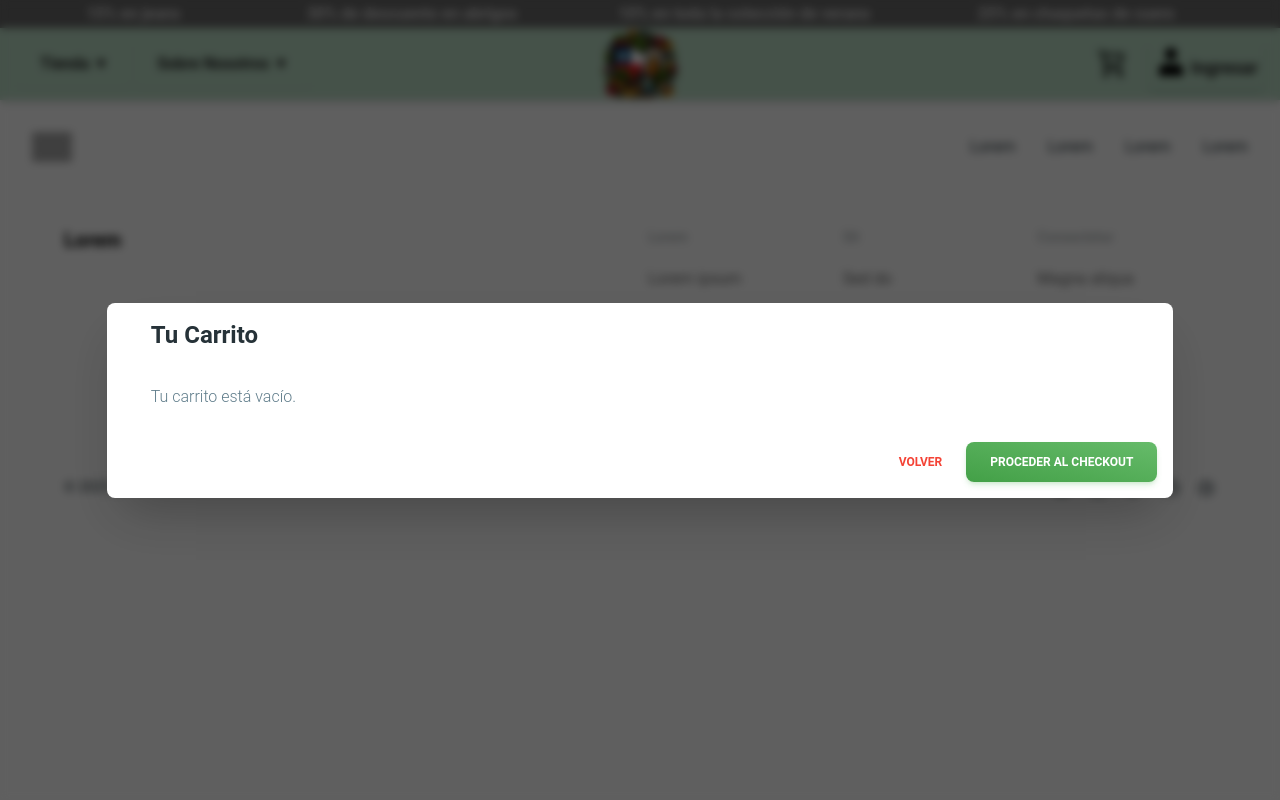
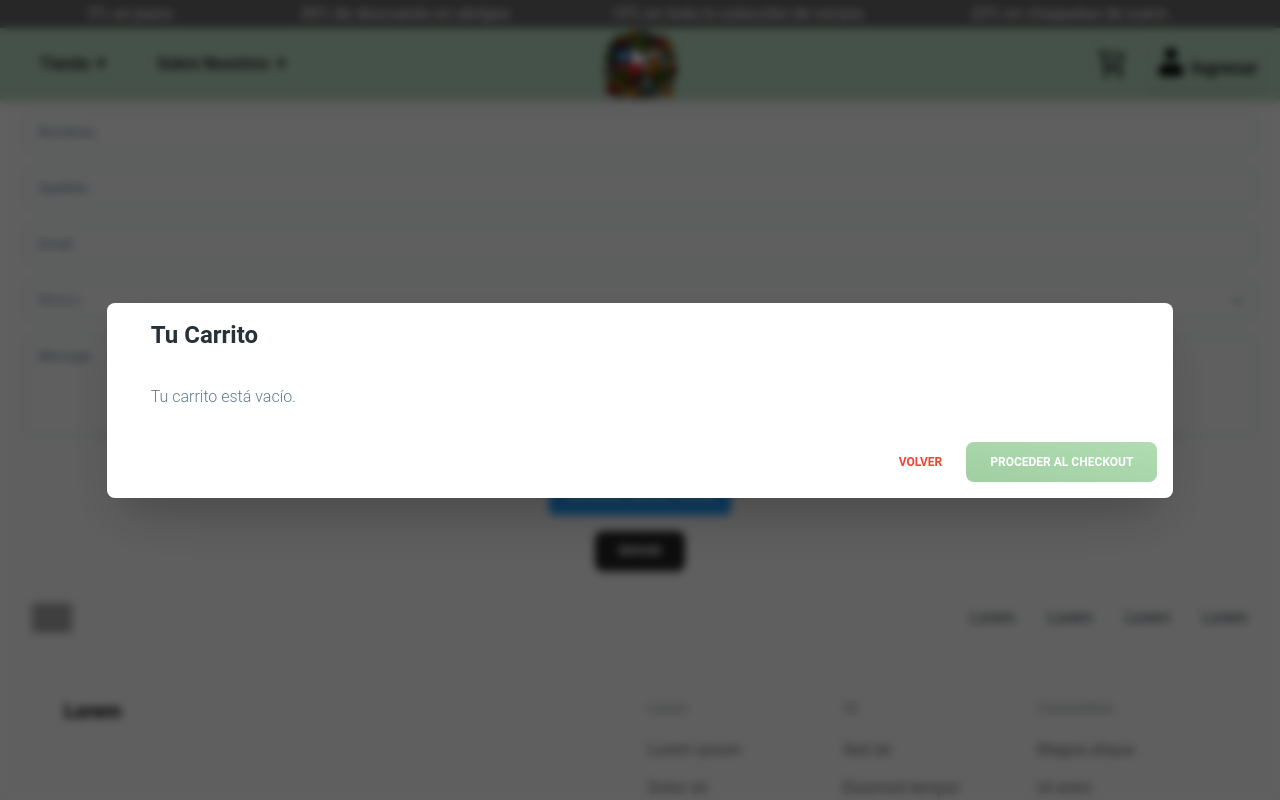
Before and after one commit to LeandroFGA1/limonropa, a React (Vite) app: page /contact in a window 1280 px wide. Both pictures are taken after a click on the button 1110 px from the left and 64 px from the top of the page. Shown: the top 800 px of the page. Built offline with nearby package versions, Linux system fonts and the light colour scheme; grey boxes are pictures that could not be loaded.

Commit message:
lemon solicitud

```diff
--- /dev/null
+++ b/src/components/ReCaptcha.jsx
@@ -0,0 +1,48 @@
+import React, { useState } from 'react';
+import { Spinner } from "@material-tailwind/react";
+
+const ReCaptcha = ({ onVerify }) => {
+    const [loading, setLoading] = useState(false);
+    const [captchaToken, setCaptchaToken] = useState(null);
+    const siteKey = '6Ld10nAqAAAAAAhQJFjfUonRt-6H1JH3Kc5EQxXK';
+
+    const handleReCaptcha = async () => {
+        setLoading(true);
+        const minWaitTime = new Promise(resolve => setTimeout(resolve, 2000));
+
+        window.grecaptcha.ready(() => {
+        window.grecaptcha.execute(siteKey, { action: 'submit' }).then(async (token) => {
+            await minWaitTime;
+            setCaptchaToken(token);
+            onVerify(token);
+            setLoading(false);
+        });
+        });
+    };
+
+    return (
+        <div className="flex flex-col items-center">
+        <button
+            onClick={handleReCaptcha}
+            type="button"
+            className={`px-4 py-2 rounded mt-4 flex items-center justify-center ${
+            loading ? "bg-gray-400" : "bg-blue-500 text-white hover:bg-blue-600 transition"
+            }`}
+            disabled={loading || captchaToken}
+        >
+            {loading ? (
+            <Spinner className="w-5 h-5" />
+            ) : (
+            captchaToken ? "Verificación completada" : "Verificar reCAPTCHA"
+            )}
+        </button>
+        {captchaToken && (
+            <p className="text-sm text-green-600 mt-2">
+            ¡CAPTCHA verificado con éxito!
+            </p>
+        )}
+        </div>
+    );
+};
+
+export default ReCaptcha;
--- a/src/components/VideoPrueba.jsx
+++ b/src/components/VideoPrueba.jsx
@@ -3,26 +3,26 @@ import { Card, CardHeader, CardBody, Typography, Button } from "@material-tailwi
 
 const VideoPrueba = () => {
     return (
-        <div className="flex items-center justify-center flex-wrap px-10 h-fit">
+        <div className="flex items-center justify-center flex-wrap px-10 h-fit lg:mb-[200px]">
             <div className="w-[90vw] h-screen">
-                <Card className="w-full h-fit  flex-col justify-between lg:flex-row min-w-[230px]">
+                <Card className="w-full h-fit flex-col justify-between min-w-[230px]">
                     <CardHeader
                         shadow={false}
                         floated={false}
-                        className="m-0 w-full max-h-full lg:w-2/5 shrink-0 rounded-r-none flex items-center justify-center"
+                        className="m-0 w-full shrink-0 rounded-r-none flex items-center justify-center"
                     >
-                        {/* Usar iframe para incrustar video de YouTube */}
+                        {/* Ajustar dimensiones para videos shorts (9:16) */}
+                        <div className="relative w-full" style={{ paddingTop: '177.78%' }}>
                             <iframe
-                            width="100%"
-                            height="100%"
                                 src="https://www.youtube-nocookie.com/embed/6mlrOKeahFk"
                                 title="Video de prueba"
                                 allow="accelerometer; autoplay; clipboard-write; encrypted-media; gyroscope; picture-in-picture"
                                 allowFullScreen
-                            className=" h-[60vh] rounded md:h-[300px] lg:h-[85%] min-h-[200px] object-cover min-w-[300px] "
+                                className="absolute top-0 left-0 w-full h-full rounded"
                             ></iframe>
+                        </div>
                     </CardHeader>
-                    <CardBody className='flex flex-col justify-center '>
+                    <CardBody className="flex flex-col justify-center">
                         <Typography variant="h6" color="gray" className="mb-4 uppercase sm:text-2xl lg:text-2xl">
                             Lorem
                         </Typography>
@@ -33,7 +33,7 @@ const VideoPrueba = () => {
                             Lorem ipsum dolor sit amet consectetur, adipisicing elit. Cum ducimus animi quia distinctio magnam inventore ea, dolorem nobis explicabo alias soluta est enim facilis commodi temporibus eligendi sint suscipit veniam.
                         </Typography>
                         <a href="#" className="inline-block">
-                            <Button variant="text" className="flex items-center gap-2 sm:text-lg ">
+                            <Button variant="text" className="flex items-center gap-2 sm:text-lg">
                                 Lorem ipsum dolo
                                 <svg
                                     xmlns="http://www.w3.org/2000/svg"
--- a/src/components/cards/ProductCardGenerator.tsx
+++ b/src/components/cards/ProductCardGenerator.tsx
@@ -25,7 +25,7 @@ const ProductCardGenerator: React.FC = () => {
     brand: "",
   });
   const [isLoading, setIsLoading] = useState(true);
-  const itemsPerPage = 20;
+  const itemsPerPage = 5;
   const [categoryCounts, setCategoryCounts] = useState<Map<string, number>>(new Map());
   const [brandCounts, setBrandCounts] = useState<Map<string, number>>(new Map());
 
@@ -44,12 +44,13 @@ const ProductCardGenerator: React.FC = () => {
             productDescription: product.descripcion_producto,
             productPrice: (product.precio_producto),
             productStock: (product.stock_producto),
-            categories: product.categorias,
-            brand: product.marca,
+            categories: product.categorias_nombres,
+            brand: product.marca_nombre,
             imageUrl: ExternalDirectory[imageKeys[index % imageKeys.length] as keyof typeof ExternalDirectory],
           }));
           allProducts = allProducts.concat(fetchedProducts);
           nextPageUrl = response.data.next;
+          console.log(allProducts)
         } catch (error) {
           console.error("Error fetching products:", error);
           nextPageUrl = "";
@@ -136,7 +137,7 @@ const ProductCardGenerator: React.FC = () => {
                 className="text-blue-500 p-1 bg-main2/20 rounded"
                 onClick={() => handleCategoryChange(category)}
               >
-                {`Categoría ${category} `}
+                {` ${category.replace(/_/g, ' ')} `}
               </button>
             ))}
             </div>
@@ -153,7 +154,7 @@ const ProductCardGenerator: React.FC = () => {
                 className="text-blue-500 bg-main3/20 p-1 rounded"
                 onClick={() => handleBrandChange(brand)}
               >
-                {`Marca ${brand}`}
+                {` ${brand.replace(/_/g, ' ')}`}
               </button>
             ))}
             </div>
--- a/src/components/header/CartModal.jsx
+++ b/src/components/header/CartModal.jsx
@@ -142,7 +142,7 @@ export function CartModal() {
           <Button variant="text" color="red" onClick={handleClose}>
             Volver
           </Button>
-          <Button variant="gradient" color="green" onClick={handleConfirm}>
+          <Button variant="gradient" color="green" onClick={handleConfirm} disabled={cartItems.length === 0 ? true : false}>
             Proceder al Checkout
           </Button>
         </DialogFooter>
--- a/src/pages/AboutUs.jsx
+++ b/src/pages/AboutUs.jsx
@@ -62,7 +62,7 @@ const AboutUs = () => {
           <div className={`absolute left-[5%] w-[90%] h-[60%] z-10 top-[20%] sm:top-[25%] sm:left-[1%] rounded-lg sm:w-[50%] md:w-[40%] sm:h-[65%] md:h-[60%] transition-all sm:gap-10 duration-500 bg-white/90 sm:bg-white/30 flex flex-col items-center justify-between sm:justify-center
             ${visibleSections["mision"]?" opacity-100":" opacity-0 -translate-x-10 "}
             `}>
-              <h2 className="vision-title text-3xl lg:text-5xl font-bold">misión</h2>
+              <h2 className="vision-title text-3xl lg:text-5xl font-bold capitalize">misión</h2>
               <p className="vision-text w-[96%] text-center text-lg lg:text-xl xl:text-2xl">
               Nuestra misión se centra en construir valor circular y sustentable junto a nuestros clientes con el fin alargar la vida útil de los desechos textiles, recuperar o reciclar mediante procesos que preservan el medioambiente mediante la mitigación de los efectos adversos de los desechos textiles.
             </p>
--- /dev/null
+++ b/src/pages/Contact.jsx
@@ -0,0 +1,45 @@
+import React, { useState } from 'react';
+import { Input, Typography, Select, Option, Textarea, Button } from "@material-tailwind/react";
+import ReCaptcha from '../components/ReCaptcha';
+
+const Contact = () => {
+    const [emailCellphone, setEmailCellphone] = useState('');
+    const [captchaToken, setCaptchaToken] = useState(''); // Estado para el token de reCAPTCHA
+
+    // Función que recibe el token de reCAPTCHA y lo guarda en el estado
+    const handleCaptcha = (token) => {
+        setCaptchaToken(token);
+    };
+
+    return (
+        <div className=" flex w-full flex-col items-center justify-center gap-4 px-6 mt-3">
+            <Input
+                maxLength={50}
+                label="Nombres"
+                placeholder="Juan Nicolás"
+                className="appearance-none [&::-webkit-inner-spin-button]:appearance-none [&::-webkit-outer-spin-button]:appearance-none"
+            />
+            <Input
+                maxLength={50}
+                label="Apellido"
+                placeholder="Juarez Pérez"
+                className="appearance-none [&::-webkit-inner-spin-button]:appearance-none [&::-webkit-outer-spin-button]:appearance-none"
+            />
+            <Input
+                label="Email"
+                placeholder="juan@ejemplo.com"
+                className="appearance-none [&::-webkit-inner-spin-button]:appearance-none [&::-webkit-outer-spin-button]:appearance-none"
+            />
+            <Select label="Motivo">
+                <Option value="producto">Producto</Option>
+                <Option value="servicio">Servicio</Option>
+                <Option value="otro">Otros</Option>
+            </Select>
+            <Textarea label="Mensaje" />
+            <ReCaptcha onVerify={handleCaptcha} />
+            <Button> enviar</Button>
+        </div>
+    );
+};
+
+export default Contact;
--- a/src/pages/Home.jsx
+++ b/src/pages/Home.jsx
@@ -42,7 +42,7 @@ const Home = () => {
     }, [dispatch]);
 
     return (
-        <>
+        <div>
             <div className='h-[calc(100vh-100px)]'>
                 <CarouselBanner />
             </div>
@@ -59,7 +59,7 @@ const Home = () => {
                 <OtherBanner />
                 <VideoPrueba />
             </div>
-        </>
+        </div>
     );
 };
 
--- a/src/router/Router.jsx
+++ b/src/router/Router.jsx
@@ -7,6 +7,7 @@ import CheckOut from '../pages/CheckOut';
 import Access from '../pages/Access';
 import AboutUs from '../pages/AboutUs';
 import Profile from '../pages/Profile';
+import Contact from '../pages/Contact';
 const Router = () => {
     const location = useLocation();
 
@@ -23,6 +24,7 @@ const Router = () => {
             <Route path='/access' element={<Access />} />
             <Route path='/aboutUs' element={<AboutUs />} />
             <Route path='/access/Profile' element={<Profile/>}/>
+            <Route path="/contact" element={<Contact/>}/>
         </Routes>
     );
 }
```
Lines whose indentation alone changed are shown as unchanged.
